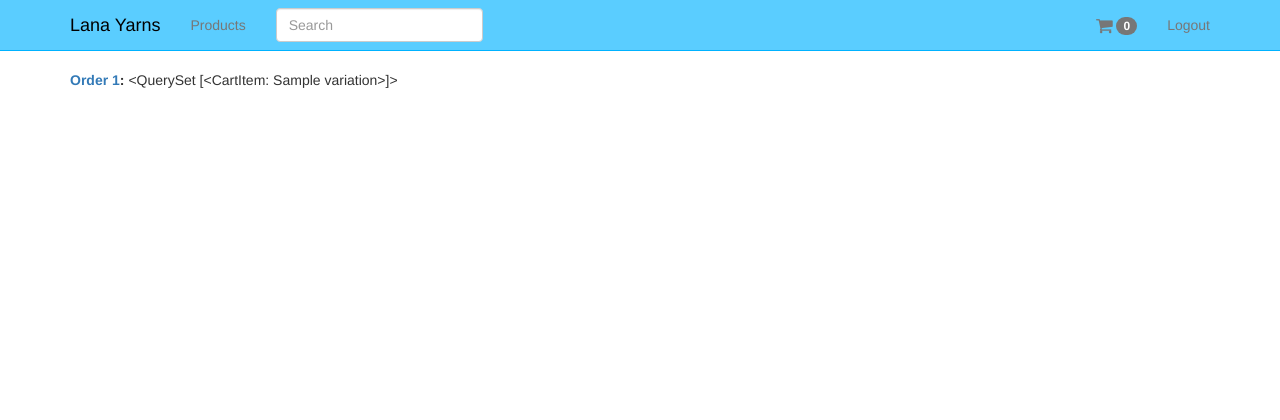
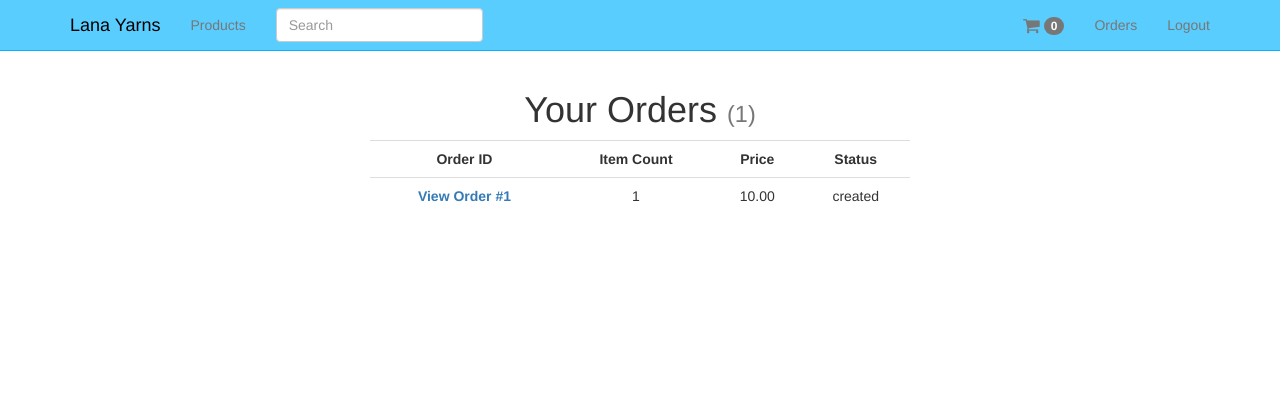
Before and after one commit to RommelTJ/Lana-Yarns, a Django app: page /orders/ in a window 1280 px wide. Shown: the top 420 px of the page. Run offline with Django 3.2, Linux system fonts and the light colour scheme; a user stored in the database is signed in; tables that the repository leaves empty hold one stand-in row (values such as "Sample post"); parts of the project's set-up code (start-up, migrations or seed data) failed here and were passed over; some libraries are stand-ins or nearby versions.

Commit message:
Improve UI

```diff
--- a/src/carts/views.py
+++ b/src/carts/views.py
@@ -220,9 +220,23 @@ class CheckoutFinalView(CartOrderMixin, View):
             result = braintree.Transaction.sale({
                 'amount': str(order_price),
                 'payment_method_nonce': nonce,
+                'billing': {
+                    'street_address': order.billing_address.street,
+                    'locality': order.billing_address.city,
+                    'region': order.billing_address.state,
+                    'postal_code': order.billing_address.zipcode,
+                    'country_code_alpha2': 'US'    # default country
+                },
+                'shipping': {
+                    'street_address': order.shipping_address.street,
+                    'locality': order.shipping_address.city,
+                    'region': order.shipping_address.state,
+                    'postal_code': order.shipping_address.zipcode,
+                    'country_code_alpha2': 'US'    # default country
+                },
                 'options': {
                     'submit_for_settlement': True
-                           }
+                }
             })
             if result.is_success:
                 # Add result.transaction.id to order
--- a/src/orders/models.py
+++ b/src/orders/models.py
@@ -1,6 +1,7 @@
 from __future__ import unicode_literals
 
 from django.conf import settings
+from django.core.urlresolvers import reverse
 from django.db import models
 
 import braintree
@@ -86,6 +87,12 @@ class Order(models.Model):
     def __unicode__(self):
         return str(self.cart.id)
 
+    class Meta:
+        ordering = ['-id']
+
+    def get_absolute_url(self):
+        return reverse('order_detail', kwargs={'pk': self.pk})
+
     def mark_paid(self, transaction_id=None):
         if transaction_id:
             self.transaction_id = transaction_id
--- a/src/templates/navbar.html
+++ b/src/templates/navbar.html
@@ -28,7 +28,8 @@
           <ul class="nav navbar-nav navbar-right">
               <li><a href="{% url 'cart' %}"><i class="fa fa-shopping-cart fa-navbar-cart"></i> <span id="cart-count-badge" class="badge">{{ request.session.cartitem_count }}</span></a></li>
           {% if request.user.is_authenticated %}
-            <li><a href="{% url 'auth_logout' %}">Logout</a></li>
+              <li><a href="{% url 'orders' %}">Orders</a></li>
+              <li><a href="{% url 'auth_logout' %}">Logout</a></li>
           {% else %}
               <li><a href="{% url 'registration_register' %}">Register</a></li>
               {% if not '/accounts/login' in request.get_full_path %}
--- a/src/templates/orders/address_select.html
+++ b/src/templates/orders/address_select.html
@@ -9,6 +9,7 @@
             <form method="POST" action="">{% csrf_token %}
                 {{ form|crispy }}
                 <input class="btn btn-default" type="submit" value="Select" />
+                <a href="{% url 'order_address_create' %}" class="btn btn-link">Add new</a>
             </form>
         </div>
     </div>
--- a/src/templates/orders/order_list.html
+++ b/src/templates/orders/order_list.html
@@ -1,7 +1,27 @@
 {% extends 'base.html' %}
 
 {% block content %}
+<div class="col-sm-6 col-sm-offset-3 text-center">
+{% if object_list.count > 0 %}
+    <h1>Your Orders <small>({{ object_list.count }})</small></h1>
+    <table class="table">
+    <tr>
+        <th class="text-center">Order ID</th>
+        <th class="text-center">Item Count</th>
+        <th class="text-center">Price</th>
+        <th class="text-center">Status</th>
+    </tr>
     {% for object in object_list %}
-        <b><a href="{% url 'order_detail' pk=object.pk %}">Order {{ object.pk }}</a>: </b>{{ object.cart.cartitem_set.all }}
+        <tr>
+            <td><b><a href="{{ object.get_absolute_url }}">View Order #{{ object.pk }}</a></b></td>
+            <td>{{ object.cart.cartitem_set.count }}</td>
+            <td>{{ object.order_price }}</td>
+            <td>{{ object.status }} {% if object.status == 'paid' %}(ID: {{ object.transaction_id }}){% endif %}</td>
+        </tr>
     {% endfor %}
+    </table>
+{% else %}
+    <p class="lead">You haven't placed any orders currently.</p>
+{% endif %}
+</div>
 {% endblock %}
```
Also changed, not shown: src/orders/migrations/0009_auto_20160705_0359.py (added).
